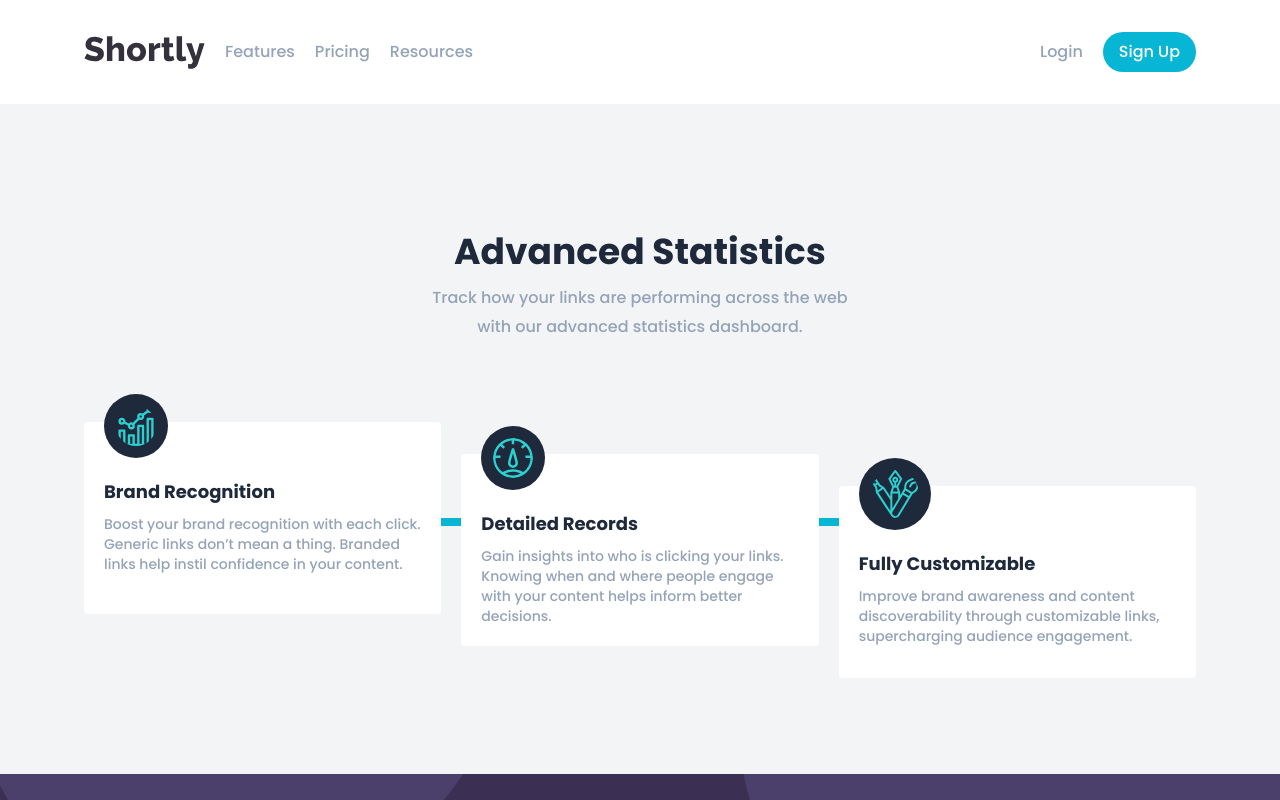
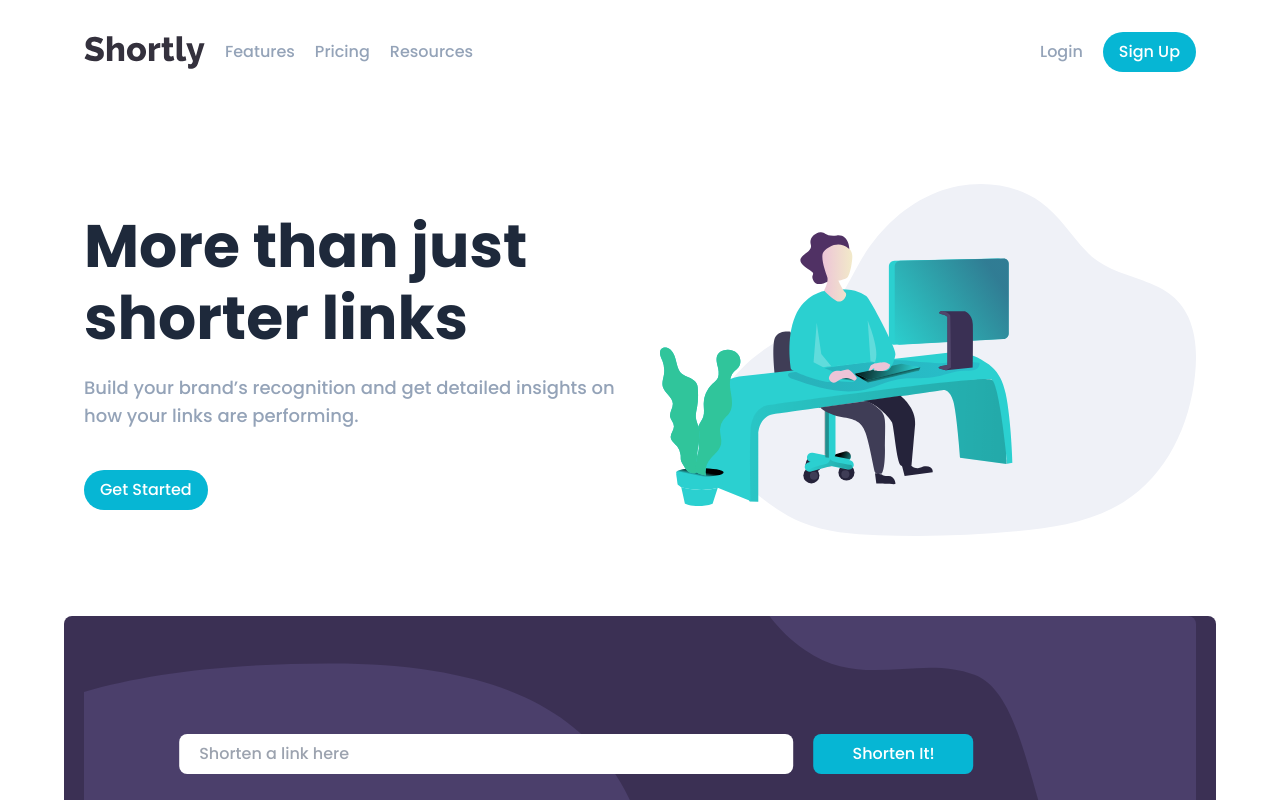
Before and after one commit to quang08/GDSC_HUST_WEB_CHALLENGE, a React (Create React App) app: page / in a window 1280 px wide. Shown: the top 800 px of the page. Built offline with nearby package versions, Linux system fonts and the light colour scheme; the HTML template or start-up script is replaced by a standard one.

Commit message:
add shortener component ui

```diff
--- a/src/App.js
+++ b/src/App.js
@@ -2,12 +2,16 @@ import Advanced from "./components/Advanced";
 import Boost from "./components/Boost";
 import Footer from "./components/Footer";
 import Header from "./components/Header";
+import Shortener from "./components/Shortener";
+import Showcase from "./components/Showcase";
 
 function App() {
   return (
     <div className="w-screen h-screen">
       <div className="w-full h-full">
         <Header />
+        <Showcase />
+        <Shortener/>
         <Advanced/>
         <Boost />
         <Footer />
--- a/src/components/Shortener.js
+++ b/src/components/Shortener.js
@@ -1,9 +1,41 @@
-import React from 'react'
+import { useState } from "react"
+import bgMobile from "../images/bg-shorten-mobile.svg"
+import bgDesktop from "../images/bg-shorten-desktop.svg"
 
 function Shortener() {
-  return (
-    <div>Shortener</div>
-  )
+    const [text, setText] = useState("")
+
+    const handleSubmit = (e) => {}
+
+    return (
+        <>
+            <section className="max-width shortener relative">
+                <picture>
+                    <source media="(min-width: 768px)" srcSet={bgDesktop} />
+                    <img src={bgMobile} alt="" />
+                </picture>
+
+                <form className="form" onSubmit={handleSubmit}>
+                    <div className="flex flex-col md:flex-row">
+                        <input
+                            type="url"
+                            placeholder="Shorten a link here"
+                            className="w-full py-2 px-5 rounded-lg mb-2 md:mb-0 md:w-2/3"
+                            value={text}
+                            onChange={(e) => setText(e.target.value)}
+                        />
+                        <button
+                            type="submit"
+                            className="btn-cta rounded-lg w-full md:w-40 md:ml-5"
+                            onClick={handleSubmit}
+                        >
+                            Shorten It!
+                        </button>
+                    </div>
+                </form>
+            </section>
+        </>
+    )
 }
 
 export default Shortener
--- a/src/components/Showcase.js
+++ b/src/components/Showcase.js
@@ -0,0 +1,28 @@
+import showcase from "../images/illustration-working.svg"
+
+function Showcase() {
+    return (
+        <>
+            <section className="py-10 lg:py-20">
+                <div className="max-width grid grid-cols-1 gap-5 md:grid-cols-2 md:gap-10 md:place-items-center">
+                    <article className="text-center md:text-left">
+                        <h1 className="text-5xl lg:text-6xl mb-5 font-bold text-slate-800">
+                            More than just shorter links
+                        </h1>
+                        <p className="lg:text-lg text-slate-400 mb-10">
+                            Build your brand’s recognition and get detailed insights on how
+                            your links are performing.
+                        </p>
+                        <button className="btn-cta rounded-full">Get Started</button>
+                    </article>
+
+                    <article>
+                        <img src={showcase} alt="Shortly" />
+                    </article>
+                </div>
+            </section>
+        </>
+    )
+}
+
+export default Showcase;
```
